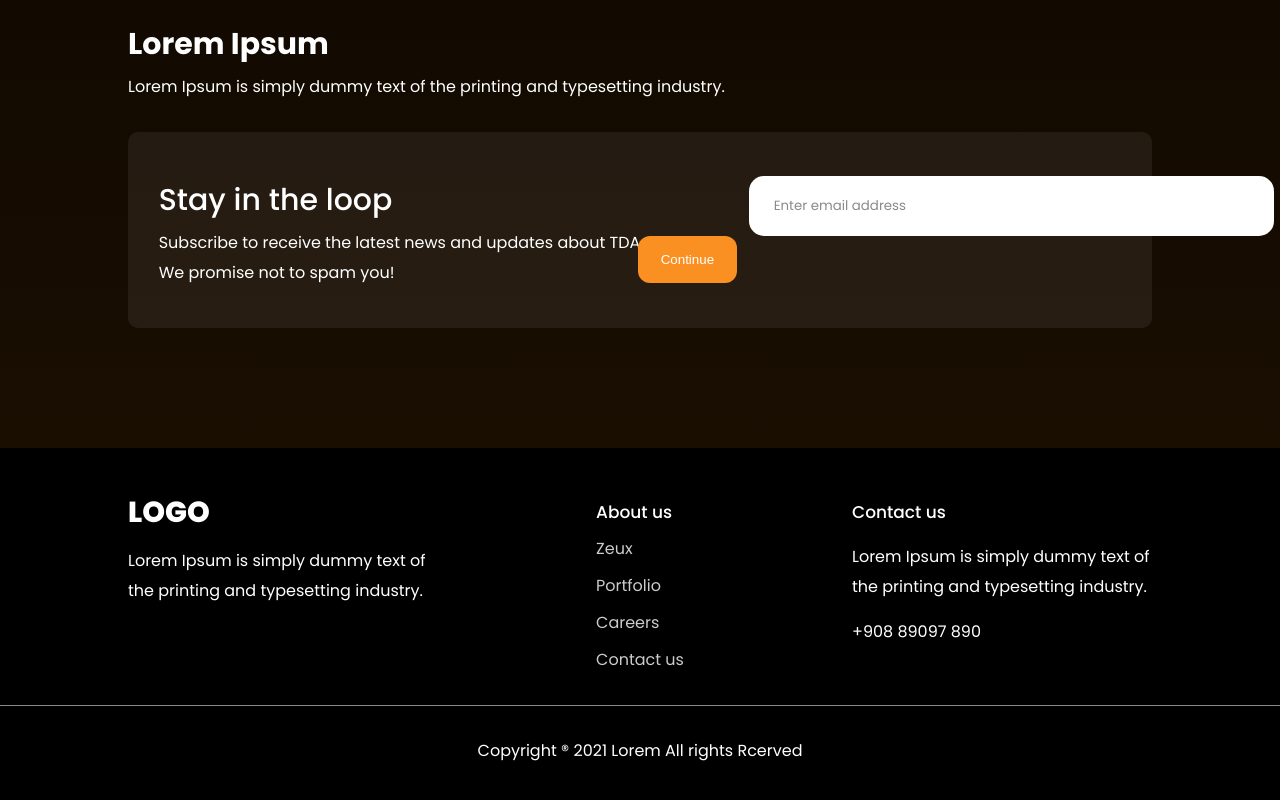
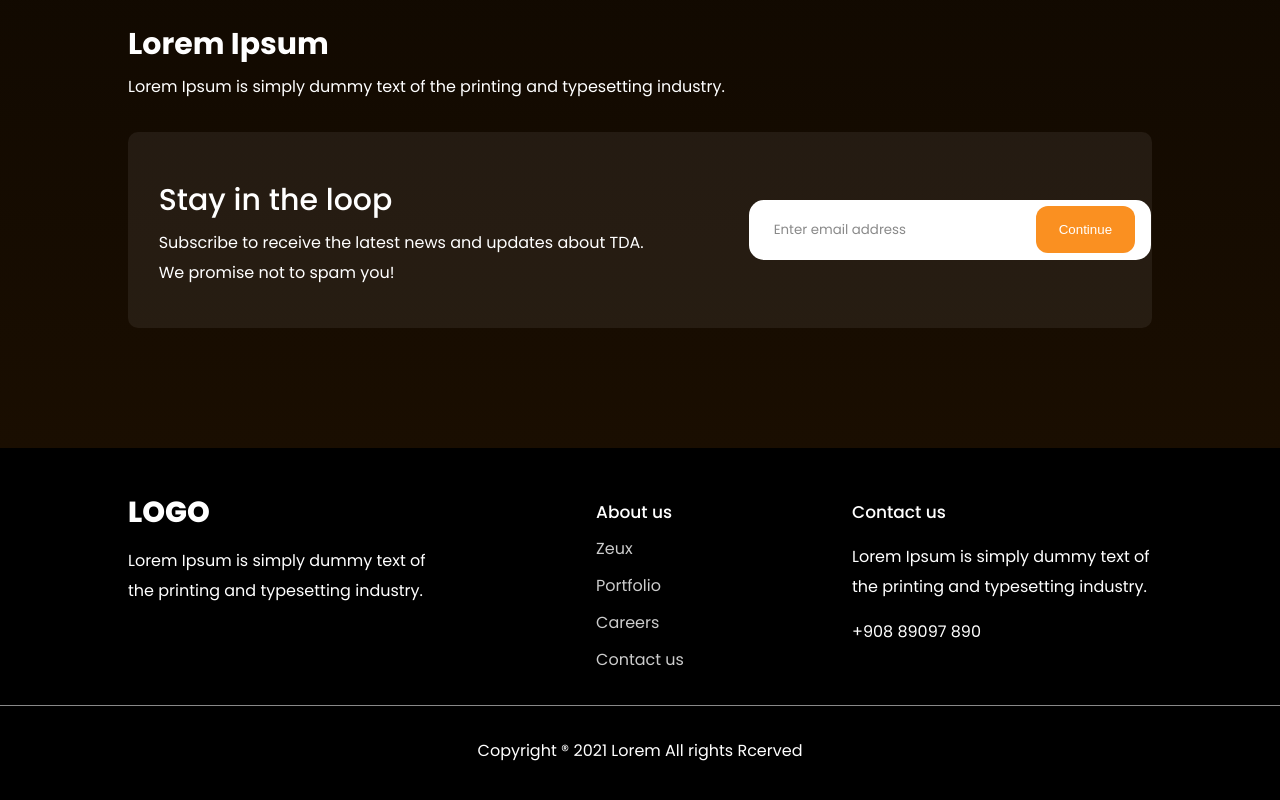
Before and after one commit to juliaskal/gaming-platform, a plain HTML site: page index.html in a window 1280 px wide. Shown: the part 3705-4505 px from the top of the page. Drawn offline with Linux system fonts and the light colour scheme.

Commit message:
Update email-block

```diff
--- a/css/main.css
+++ b/css/main.css
@@ -361,7 +361,7 @@ header nav ul li.btn a:hover, .email .block button:hover {
     border-radius: 12px;
     color: #fff;
     position: relative;
-    left: -21px;
+    left: -25px;
     z-index: 2;
 }
 
--- a/index.html
+++ b/index.html
@@ -150,10 +150,8 @@
                     <p>Subscribe to receive the latest news and updates about TDA.
                         We promise not to spam you! </p>
                 </div>
-                <div>
-                    <input type="email" id='emailField' placeholder="Enter email address">
-                    <button onclick="checkEmail()">Continue</button>
-                </div>
+                <input type="email" id='emailField' placeholder="Enter email address">
+                <button onclick="checkEmail()">Continue</button>
             </div>
         </div>
     </div>
```
